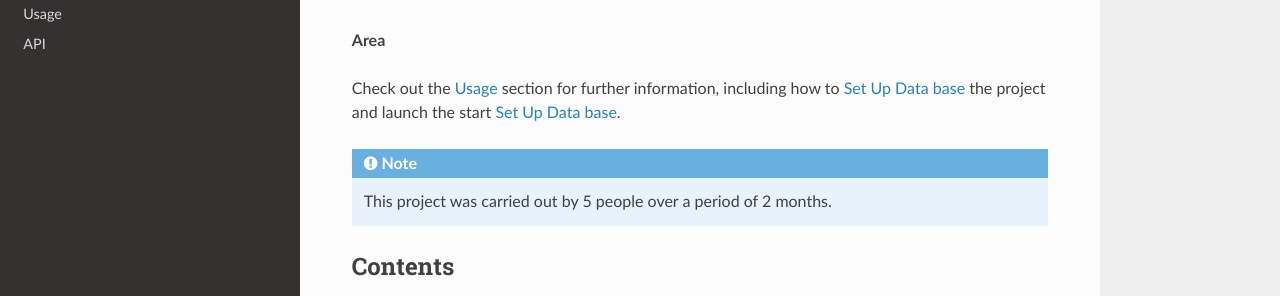
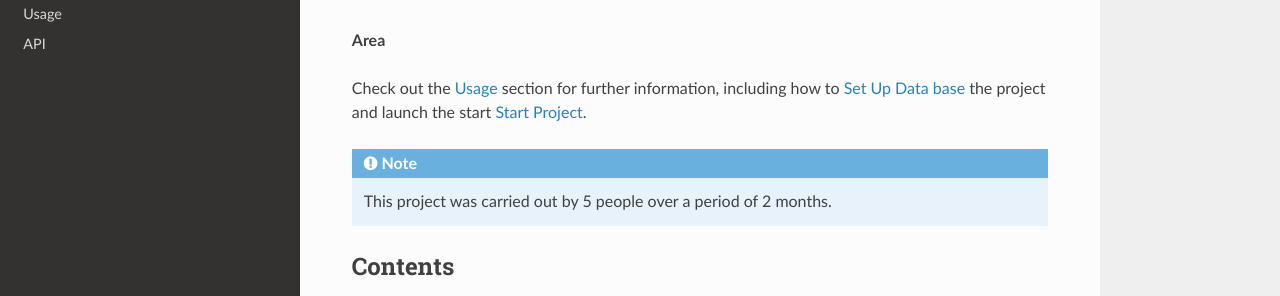
Before and after one commit to ThomasDarrieumerlou/Area-documentation, a Sphinx documentation site: the page built from docs/source/index.rst, in a window 1280 px wide and 962 px high. Shown: the part 131-427 px from the top of the window. Built offline with Sphinx 7.4.7 and the Read the Docs theme 2.0.0, drawn with Linux system fonts in a browser that asks for light colours.

Commit message:
change ref

```diff
--- a/docs/source/index.rst
+++ b/docs/source/index.rst
@@ -4,7 +4,7 @@ Welcome to AREA's documentation!
 **Area**
 
 Check out the :doc:`usage` section for further information, including
-how to :ref:`installation` the project and launch the start :ref:`installation`.
+how to :ref:`installation` the project and launch the start :ref:`start`.
 
 .. note::
 
--- a/docs/source/usage.rst
+++ b/docs/source/usage.rst
@@ -12,6 +12,7 @@ Make sure that the area user has all permissions over the Area database and that
 
    (.venv) $ cat area.sql | mysql -u area -p Area
 
+.. _start:
 Start Project
 ----------------
 
```
